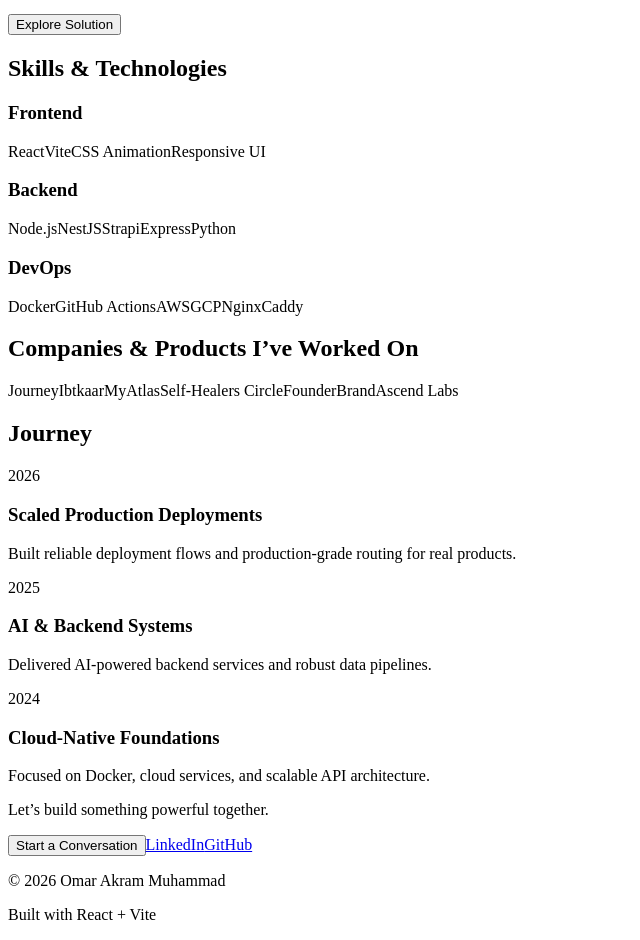
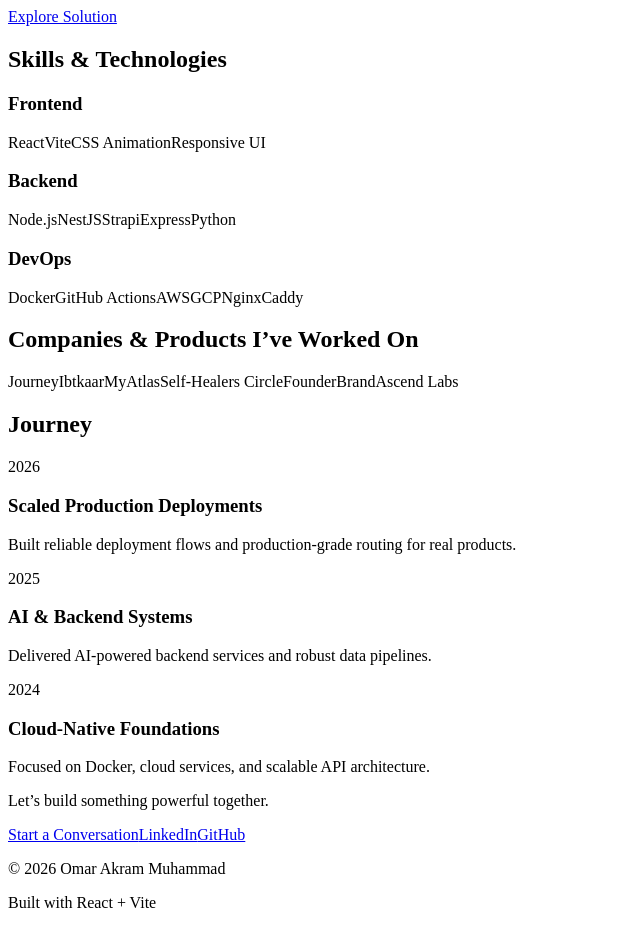
Before and after one commit to 3Akram2/portofolio, a React (Vite) app: page / in a window 1280 px wide. Shown: the part 2784-3724 px from the top of the page, without its empty margins (0-640 px from the left). Built offline with nearby package versions, Linux system fonts and the light colour scheme; the HTML template or start-up script is replaced by a standard one.

Commit message:
fix: wire CTA and project action links to real destinations

```diff
--- a/src/App.css
+++ b/src/App.css
@@ -264,6 +264,8 @@
   font-weight: 600;
   cursor: pointer;
   transition: .2s ease;
+  display: inline-block;
+  text-decoration: none;
 }
 .project-link:hover { background: #183060; transform: translateY(-1px); }
 
--- a/src/App.jsx
+++ b/src/App.jsx
@@ -10,7 +10,8 @@
       'Set up reverse proxy + HTTPS domain routing for stable public access.',
       'Added deployment workflow for faster release cycles.'
     ],
-    cta: 'View Architecture'
+    cta: 'View Architecture',
+    href: 'https://github.com/3Akram2/rentals-v2'
   },
   {
     title: 'Journey — Hospitality Platform',
@@ -21,7 +22,8 @@
       'Implemented Vertex AI Search for structured discovery and retrieval quality.',
       'Optimized media delivery via Cloudflare image transformations + CDN tuning.'
     ],
-    cta: 'View Case Study'
+    cta: 'View Case Study',
+    href: 'mailto:omarakram302@gmail.com?subject=Journey%20Case%20Study%20Request'
   },
   {
     title: 'Ibtkaar — AI Knowledge Base',
@@ -32,7 +34,8 @@
       'Built schema + upload + RBAC visibility controls for secure access.',
       'Enabled asynchronous service communication using RabbitMQ.'
     ],
-    cta: 'Explore Solution'
+    cta: 'Explore Solution',
+    href: 'mailto:omarakram302@gmail.com?subject=Ibtkaar%20Project%20Details%20Request'
   }
 ]
 
@@ -57,7 +60,7 @@
   'Ascend Labs'
 ]
 
-const scheduleMailto = 'mailto:omarakram302@gmail.com?subject=Portfolio%20Inquiry%20-%20Schedule%20a%20Call'
+const scheduleMailto = 'mailto:omarakram302@gmail.com?subject=Portfolio%20Inquiry%20-%20Schedule%20a%20Call&body=Hi%20Omar%2C%0A%0AI%20would%20like%20to%20schedule%20a%20call.%0A%0APreferred%20date%2Ftime%3A%20%0ATimezone%3A%20%0AProject%20details%3A%20'
 
 const highlights = [
   { label: 'Years Experience', value: '2+' },
@@ -107,10 +110,6 @@
   }, [])
 
   const skillItems = useMemo(() => Object.entries(skillGroups), [])
-
-  const handleStartConversation = () => {
-    window.location.href = scheduleMailto
-  }
 
   return (
     <>
@@ -189,7 +188,7 @@
                   <ul>
                     {p.points.map((pt) => <li key={pt}>{pt}</li>)}
                   </ul>
-                  <button className="project-link">{p.cta}</button>
+                  <a className="project-link" href={p.href} target={p.href.startsWith('http') ? '_blank' : undefined} rel={p.href.startsWith('http') ? 'noreferrer' : undefined}>{p.cta}</a>
                 </div>
               </article>
             ))}
@@ -238,7 +237,7 @@
         <section className="contact-cta reveal">
           <p>Let’s build something powerful together.</p>
           <div className="cta-actions">
-            <button type="button" className="btn primary" onClick={handleStartConversation}>Start a Conversation</button>
+            <a className="btn primary" href={scheduleMailto}>Start a Conversation</a>
             <a className="btn" href="https://www.linkedin.com/in/3akram2" target="_blank" rel="noreferrer">LinkedIn</a>
             <a className="btn" href="https://github.com/3akram2" target="_blank" rel="noreferrer">GitHub</a>
           </div>
```
